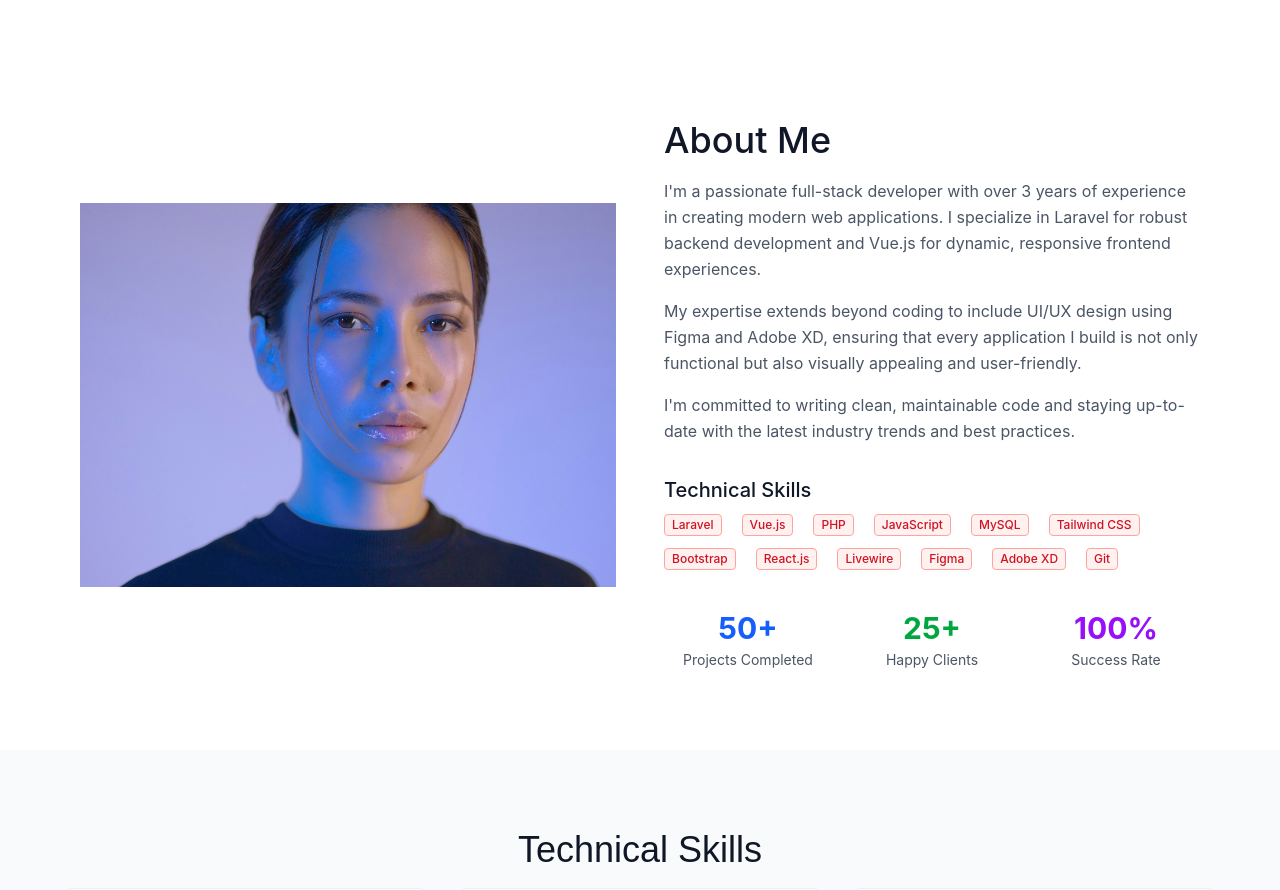
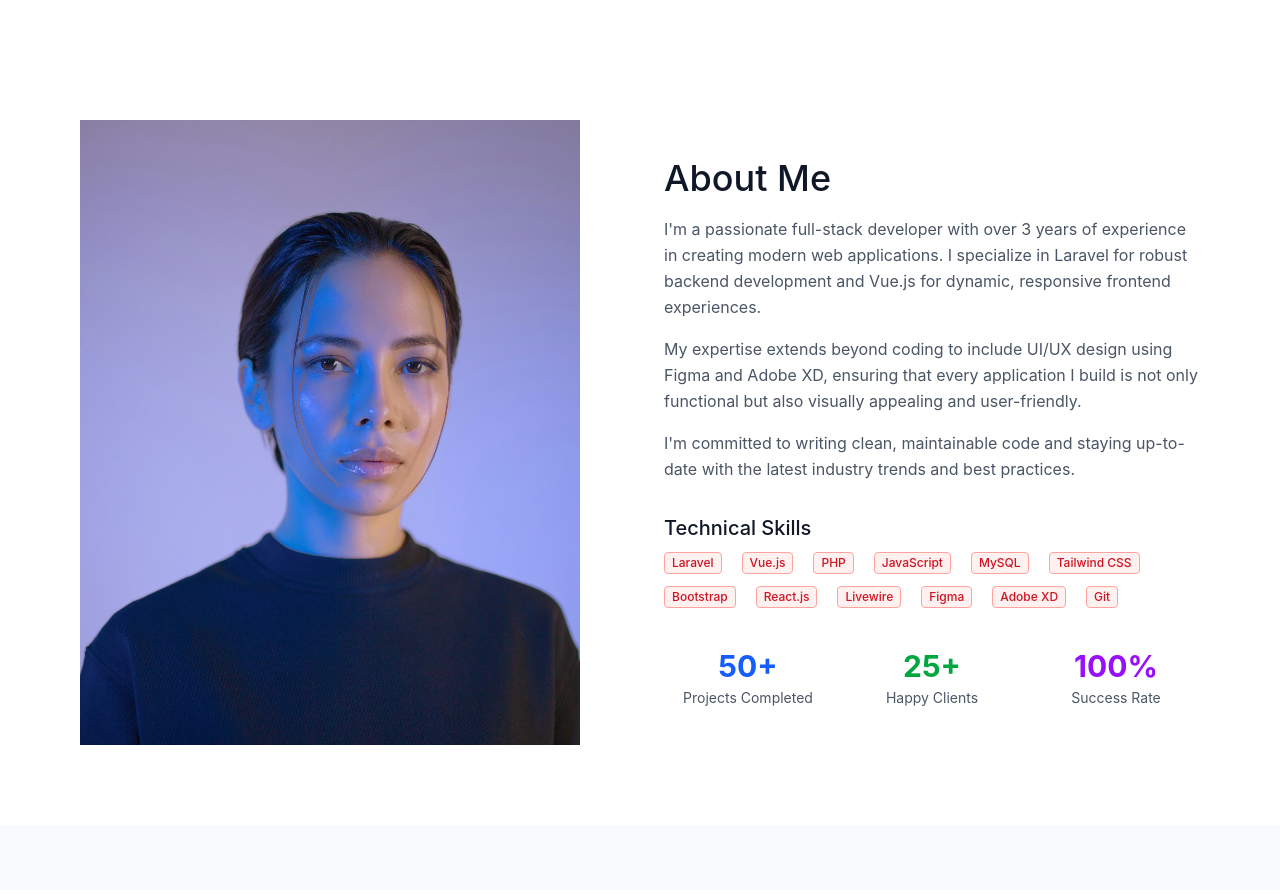
Before and after one commit to shahzadali61/developer, a Next.js app: page / in a window 1280 px wide. Shown: the part 760-1650 px from the top of the page. Built offline with nearby package versions, Linux system fonts and the light colour scheme.

Commit message:
modify about

```diff
--- a/app/pages/component/About.tsx
+++ b/app/pages/component/About.tsx
@@ -25,15 +25,13 @@ export function About() {
         <Row gutter={[48, 48]} align="middle">
           {/* Image Section */}
           <Col xs={24} lg={12}>
-           <div className="relative w-full h-96">
-          <Image
-            src="/assets/images/user.jpg"
-            alt="Developer Profile"
-            fill
-            sizes="(max-width: 768px) 100vw, 700px"
-            className="object-cover"
-          />
-        </div>
+             <Image
+              src="/assets/images/user.jpg"
+              alt="Developer Profile"
+              className="object-cover"
+              width={500} // Specify the width (in pixels)
+              height={300} // Specify the height (in pixels)
+            />
           </Col>
 
           {/* Text Section */}
```
